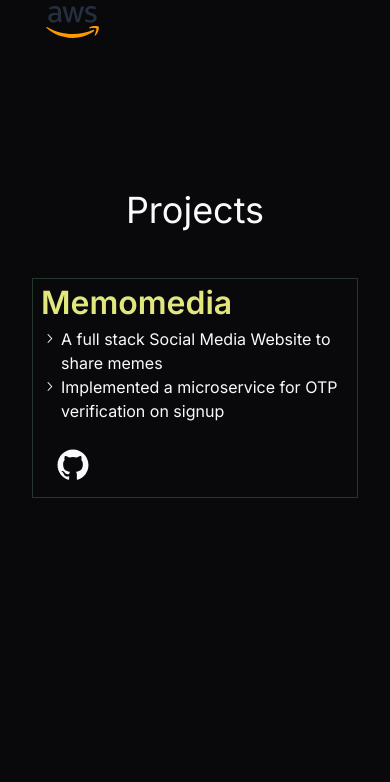
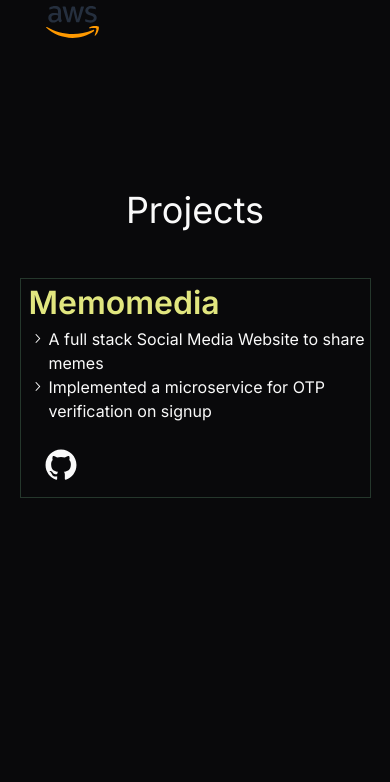
Before and after one commit to afeefuddin/portfolio, a Next.js app: page / in a window 390 px wide. Shown: the part 1506-2288 px from the top of the page. Built offline with nearby package versions, Linux system fonts and the light colour scheme.

Commit message:
iphone fix

```diff
--- a/src/components/project.css
+++ b/src/components/project.css
@@ -35,7 +35,7 @@
         width: 0px;
     }
     .project{
-        width: auto;
+        width: 90vw;
         height: 220px;
         background: hsl( 240 10% 3.9%);
     }
```
